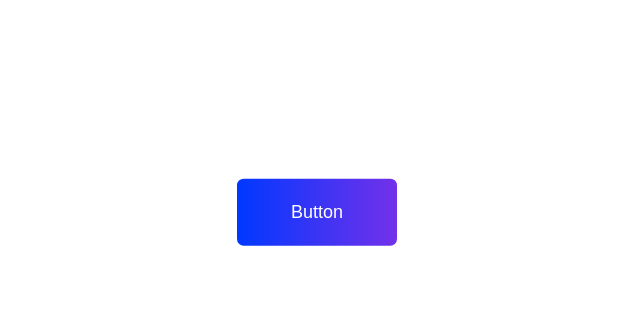
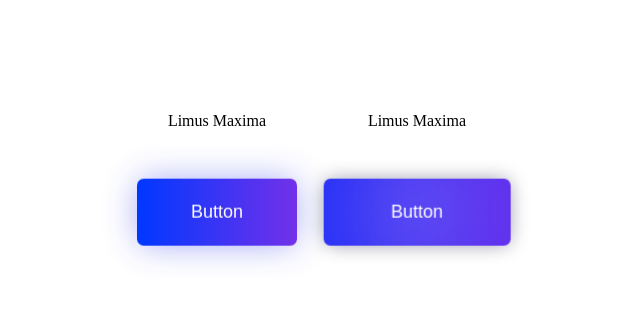
Before and after one commit to miracleonyenma/btn-glare, a plain HTML site: page index.html in a window 1280 px wide. Shown: the part 188-503 px from the top of the page, without its empty margins (323-963 px from the left). Drawn offline with Linux system fonts and the light colour scheme.

Commit message:
added 3d button effect with gloss

```diff
--- a/index.html
+++ b/index.html
@@ -14,6 +14,15 @@
                 <div class="glare"></div>
                 <span>Button</span>
             </button>
+            <p>Limus Maxima</p>
+        </div>
+
+        <div class="cont">
+            <button id="button2">
+                <div class="glare2"></div>
+                <span>Button</span>
+            </button>
+            <p>Limus Maxima</p>
         </div>
     </div>
     <script src="./script.js"></script>
--- a/script.js
+++ b/script.js
@@ -7,9 +7,49 @@ posY;
 function follow(e){
     posX = ((e.clientX - btncoords.left) - 25) / 1 + "px";
     posY = ((e.clientY - btncoords.top) - 50) / 1 + "px";
+    // rotX = ((e.clientX - btncoords.left) - 50) / 8 + "deg";
+    // rotY = ((e.clientX - btncoords.top) - 50) / 8 + "deg";
+
 
     glare.style.transform = "translate(" + posX + "," + posY + ")";
+    // button.style.transform = "rotateY(" + rotY + ")" + "rotateX(" + rotX + ")";
     console.log("translate(" + posX + "," + posY + ")");
 }
 
-button.addEventListener('mousemove', follow)
+button.addEventListener('mousemove', follow);
+
+var
+styles = document.documentElement.style;
+button2 = document.querySelector("#button2"),
+btncoords2 = button2.getBoundingClientRect(),
+glare2 = document.querySelector("#button2 .glare2");
+
+function rotate(e){
+    console.log({clntX:e.clientX, clntY:e.clientY, scrnX:e.screenX, scrnY:e.screenY});
+    var
+    x = e.clientX - btncoords2.left,
+    y = e.clientY - btncoords2.top,
+    cx = btncoords2.width / 2,
+    cy = btncoords2.height / 2,
+    dx = x - cx,
+    dy = y - cy;
+
+    console.log({x: x, y: y, cx: cx, cy: cy, dx: dx, dy: dy});
+
+    styles.setProperty("--rx", `${(dy / -1.5)}deg`);
+    styles.setProperty("--ry", `${(dx / 10)}deg`);
+
+    // button2.style.transform = "translate(-50%, -50%) rotateX(" + (dy / -2) + "deg) rotateY(" + (dx / 10) + "deg)"
+    glare2.style.transform = "translate(" + (-x / 2) + "%, " + -y + "%)";
+};
+
+function restore(e){
+    styles.setProperty("--rx", `${0}deg`);
+    styles.setProperty("--ry", `${0}deg`);
+
+    // button2.style.transform = "translate(-50%, -50%) rotateX(" + (dy / -2) + "deg) rotateY(" + (dx / 10) + "deg)"
+    glare2.style.transform = "translate(" + (-50) + "%, " + -50 + "%)";
+
+}
+button2.addEventListener('mousemove', rotate);
+button2.addEventListener('mouseleave', restore);
--- a/style.scss
+++ b/style.scss
@@ -16,23 +16,26 @@
     width: 200px;
     height: 200px;
     position: relative;
+    transform-style: preserve-3d;
+    perspective: (700px);
+    text-align: center;
 
     button {
         width: 12em;
         height: 5em;
         background: linear-gradient(90deg, #0038ff, #7331ea);
+        box-shadow: 0 0 34px -2px rgba(44, 54, 231, 0.45);
         outline: none;
         border: none;
         border-radius: 0.5em;
         position: absolute;
         top: 50%;
         left: 50%;
-        transform: translate(-50%, -50%);
+        transform: translate(-50%, -50%); //rotateY(20deg);
         overflow: hidden;
 
         &:hover .glare{
-            opacity: 0.2;
-            transition: opacity 0.52s ease;
+            opacity: 0.4;
         }
         .glare{
             width: 50px;
@@ -42,7 +45,9 @@
             background: rgb(255, 255, 255);
             opacity: 0;
             border-radius: 50%;
-            filter: blur(25px);
+            filter: blur(35px);
+            transition: opacity 0.32s ease;
+
           }
 
         span{
@@ -51,3 +56,62 @@
         }
     }
 }
+
+
+#button2{
+    width: 14em;
+    height: 5em;
+    background: linear-gradient(90deg, #2c35f7, #6232ee);
+    box-shadow: 0 0 20px -2px rgba(4, 7, 56, 0.45);
+    outline: none;
+    border: none;
+    border-radius: 0.5em;
+    position: absolute;
+    top: 50%;
+    left: 50%;
+    transform: translate(-50%, -50%) rotateX(var(--rx, 0)) rotateY(var(--ry, 0)); //rotateY(20deg);
+    overflow: hidden;
+    transition: 0.22s ease;
+
+    &:hover .glare2{
+        opacity: 0.15;
+    }
+
+    &:hover span{
+        transform: translate(-50%, -50%) rotateX(var(--rx, 0)) rotateY(var(--ry, 0)) translateZ(15px) ; //rotateY(20deg);
+    }
+
+    &:active{
+        transform:translate(-50%, -50%) rotateX(var(--rx, 0)) rotateY(var(--ry, 0)) translateZ(-20px) ;
+    }
+    &:active span{
+        transform:translate(-50%, -50%) rotateX(var(--rx, 0)) rotateY(var(--ry, 0)) translateZ(40px) ;
+    }
+
+    .glare2{
+        width: 120px;
+        height: 120px;
+        top: 50%;
+        left: 50%;
+        position: absolute;
+        transform: translate(-50%, -50%);
+        background: rgb(255, 255, 255);
+        opacity: 0.1;
+        border-radius: 50%;
+        filter: blur(30px);
+        transition: 0.32s ease;
+
+      }
+
+    span{
+        color: #fff;
+        font-size: 18px;
+        display: block;
+        top: 50%;
+        left: 50%;
+        position: absolute;
+        transform: translate(-50%, -50%);
+        transition: 0.32s ease;
+
+    }
+}
```
Also changed, not shown: style.css, 1 other file.
